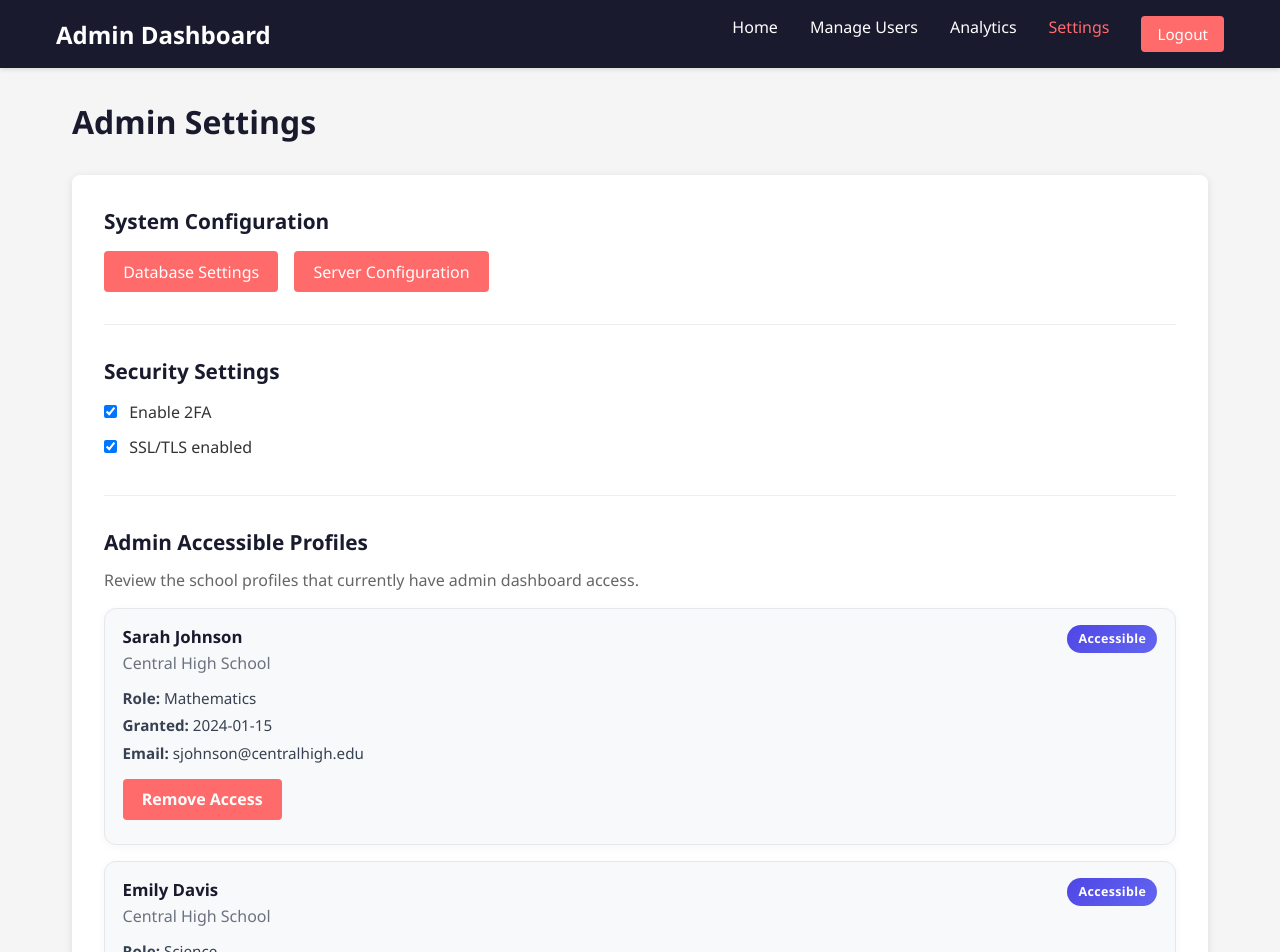
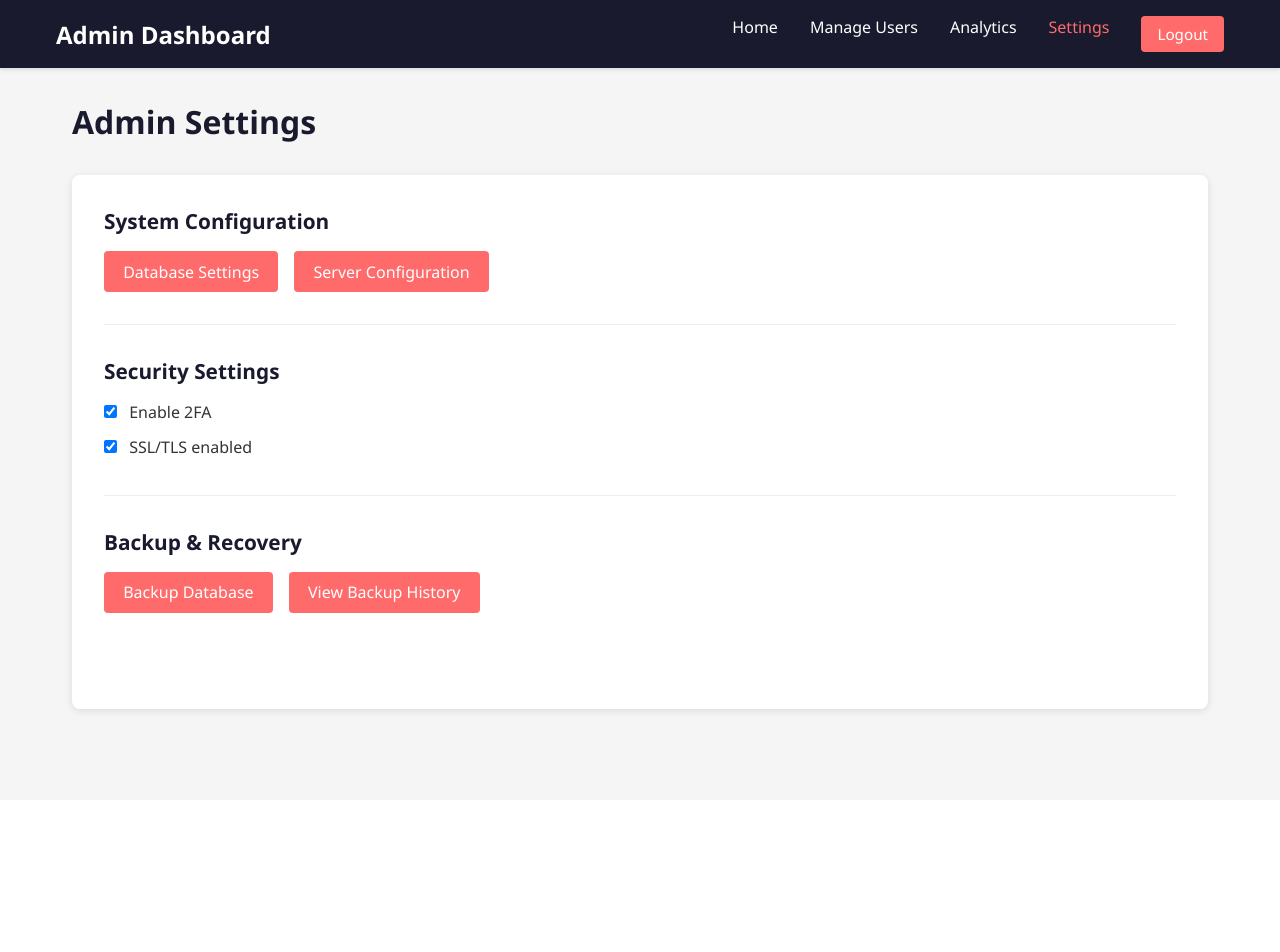
Before and after one commit to Lalindu0923/githubTester, a React (Vite) app in the folder adminDashboard/: page /settings in a window 1280 px wide. Shown: the top 952 px of the page. After the commit the page ends 800 px from the top, so only its background shows below. Built offline with nearby package versions, Linux system fonts and the light colour scheme.

Commit message:
Remove admin accessible profiles from settings

```diff
--- a/adminDashboard/src/components/Settings.jsx
+++ b/adminDashboard/src/components/Settings.jsx
@@ -1,14 +1,7 @@
 import '../styles/Settings.css'
 import { useState } from 'react'
-import { usersData } from '../data/users'
 
 function Settings() {
-  const [adminProfiles, setAdminProfiles] = useState(usersData.principalAccessTeachers)
-
-  const removeProfile = (profileId) => {
-    setAdminProfiles((currentProfiles) => currentProfiles.filter((profile) => profile.id !== profileId))
-  }
-
   return (
     <div className="settings">
       <h1>Admin Settings</h1>
@@ -28,37 +21,6 @@ function Settings() {
           </label>
         </div>
         <div className="settings-group">
-          <h2>Admin Accessible Profiles</h2>
-          <p className="settings-description">Review the school profiles that currently have admin dashboard access.</p>
-          {adminProfiles.length > 0 ? (
-            <div className="profile-list">
-              {adminProfiles.map((profile) => (
-                <div key={profile.id} className="profile-card">
-                  <div className="profile-card-header">
-                    <div>
-                      <h3>{profile.name}</h3>
-                      <p>{profile.schoolName}</p>
-                    </div>
-                    <span className="profile-badge">Accessible</span>
-                  </div>
-                  <div className="profile-meta">
-                    <span><strong>Role:</strong> {profile.subject}</span>
-                    <span><strong>Granted:</strong> {profile.grantDate}</span>
-                    <span><strong>Email:</strong> {profile.email}</span>
-                  </div>
-                  <button className="remove-profile-btn" onClick={() => removeProfile(profile.id)}>
-                    Remove Access
-                  </button>
-                </div>
-              ))}
-            </div>
-          ) : (
-            <div className="empty-state">
-              No admin-accessible profiles are currently assigned.
-            </div>
-          )}
-        </div>
-        <div className="settings-group">
           <h2>Backup & Recovery</h2>
           <button>Backup Database</button>
           <button>View Backup History</button>
--- a/adminDashboard/src/styles/Settings.css
+++ b/adminDashboard/src/styles/Settings.css
@@ -32,103 +32,6 @@
   font-size: 1.3rem;
 }
 
-.settings-description {
-  margin: -0.25rem 0 1rem;
-  color: #666;
-  line-height: 1.5;
-}
-
-.profile-list {
-  display: grid;
-  gap: 1rem;
-}
-
-.profile-card {
-  background: #f8f9fa;
-  border: 1px solid #e5e7eb;
-  border-radius: 12px;
-  padding: 1rem 1.1rem;
-  box-shadow: 0 2px 8px rgba(0, 0, 0, 0.04);
-  transition: transform 0.2s ease, box-shadow 0.2s ease, border-color 0.2s ease;
-}
-
-.profile-card:hover {
-  transform: translateY(-2px);
-  box-shadow: 0 10px 22px rgba(0, 0, 0, 0.08);
-  border-color: #c7d2fe;
-}
-
-.profile-card-header {
-  display: flex;
-  justify-content: space-between;
-  gap: 1rem;
-  align-items: flex-start;
-  margin-bottom: 0.9rem;
-}
-
-.profile-card-header h3 {
-  margin: 0 0 0.25rem;
-  color: #1a1a2e;
-  font-size: 1.05rem;
-}
-
-.profile-card-header p {
-  margin: 0;
-  color: #6b7280;
-}
-
-.profile-badge {
-  background: linear-gradient(135deg, #4f46e5, #6366f1);
-  color: white;
-  font-size: 0.78rem;
-  font-weight: 700;
-  letter-spacing: 0.03em;
-  padding: 0.35rem 0.7rem;
-  border-radius: 999px;
-  white-space: nowrap;
-}
-
-.profile-meta {
-  display: grid;
-  gap: 0.45rem;
-  color: #374151;
-  font-size: 0.95rem;
-  margin-bottom: 1rem;
-}
-
-.profile-meta span {
-  word-break: break-word;
-}
-
-.remove-profile-btn {
-  padding: 0.65rem 1rem;
-  background: #dc2626;
-  color: white;
-  border: none;
-  border-radius: 8px;
-  cursor: pointer;
-  font-weight: 600;
-  transition: transform 0.2s ease, background-color 0.2s ease, box-shadow 0.2s ease;
-}
-
-.remove-profile-btn:hover {
-  transform: translateY(-1px);
-  background: #b91c1c;
-  box-shadow: 0 10px 18px rgba(220, 38, 38, 0.18);
-}
-
-.remove-profile-btn:active {
-  transform: translateY(0);
-}
-
-.empty-state {
-  padding: 1rem;
-  border-radius: 10px;
-  background: #eff6ff;
-  color: #1d4ed8;
-  border: 1px dashed #93c5fd;
-}
-
 .settings-group label {
   display: block;
   margin-bottom: 0.8rem;
@@ -155,17 +58,3 @@
 .settings-group button:hover {
   background-color: #ee5a52;
 }
-
-@media (max-width: 768px) {
-  .profile-card-header {
-    flex-direction: column;
-  }
-
-  .profile-badge {
-    align-self: flex-start;
-  }
-
-  .remove-profile-btn {
-    width: 100%;
-  }
-}
```
